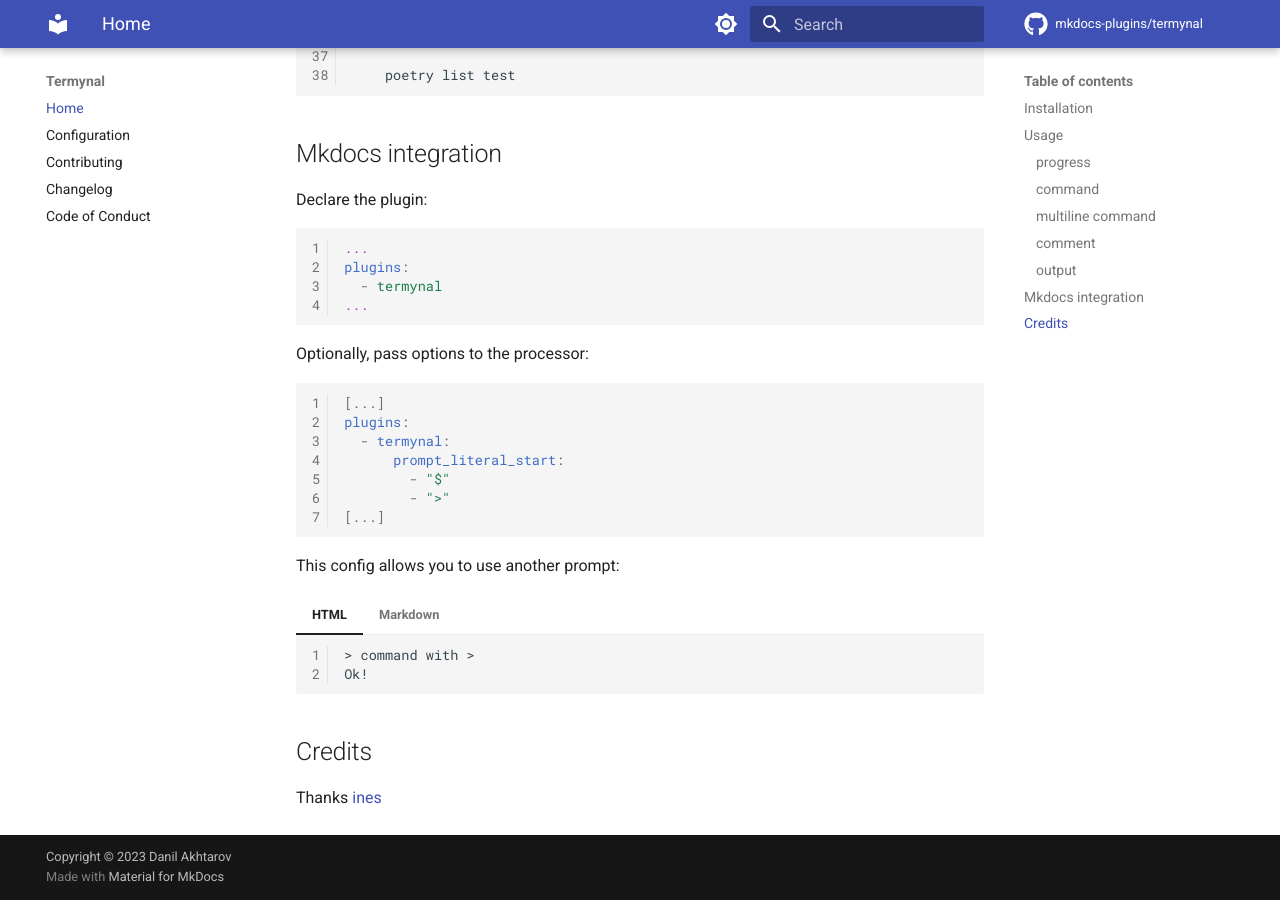
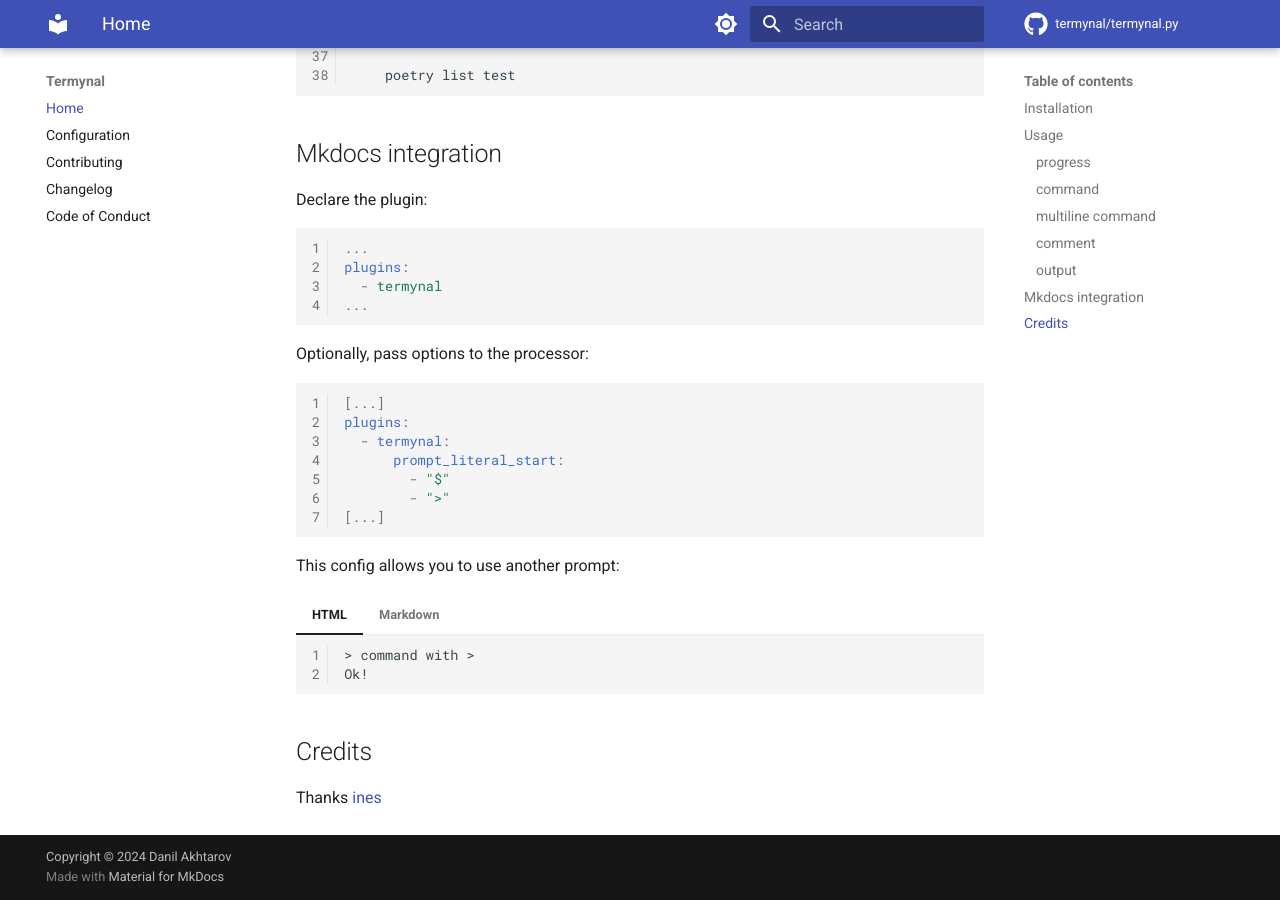
Before and after one commit to termynal/termynal.py, an MkDocs documentation site: the page built from docs/README.md, in a window 1280 px wide and 900 px high, scrolled down 2364 px. Built offline with MkDocs 1.6.1 and Material for MkDocs 9.7.7, drawn with Linux system fonts in a browser that asks for light colours; comment, search, counter and statistics services are not loaded.

Commit message:
refactor: change url

```diff
--- a/mkdocs.yml
+++ b/mkdocs.yml
@@ -1,12 +1,12 @@
 site_name: "Termynal"
-site_url: "https://mkdocs-plugins.github.io/termynal/"
+site_url: "https://termynal.github.io/termynal.py/"
 site_description: "A lightweight and modern animated terminal window for mkdocs"
 
-repo_name: "mkdocs-plugins/termynal"
-repo_url: "https://github.com/mkdocs-plugins/termynal"
+repo_name: "termynal/termynal.py"
+repo_url: "https://github.com/termynal/termynal.py"
 edit_uri: "edit/main/docs/"
 
-copyright: "Copyright &copy; 2023 Danil Akhtarov"
+copyright: "Copyright &copy; 2024 Danil Akhtarov"
 
 nav:
   - "Home": README.md
```
Also changed, not shown: README.md (+5 -5 lines), pyproject.toml (+5 -5 lines), 1 other file.
